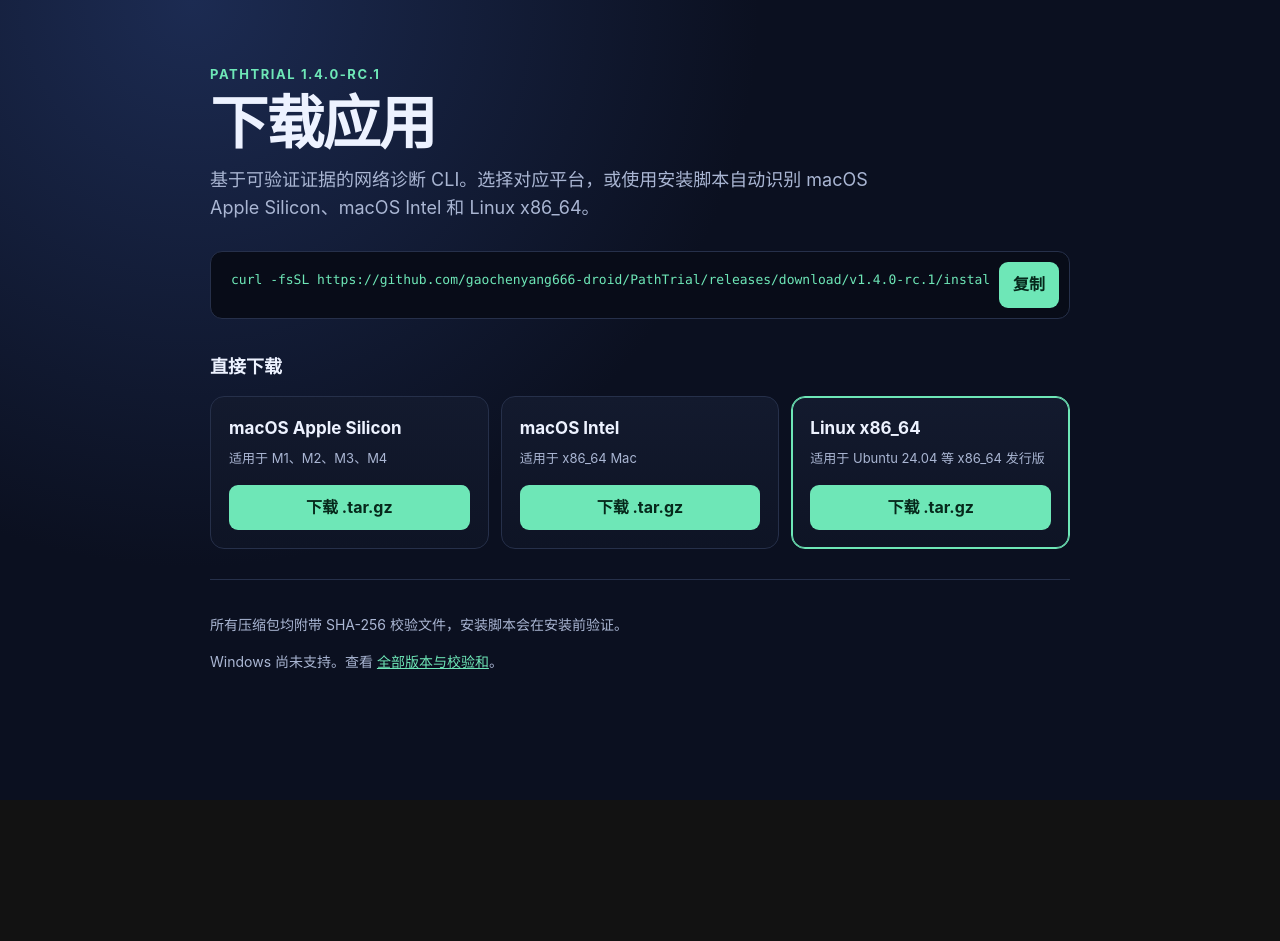
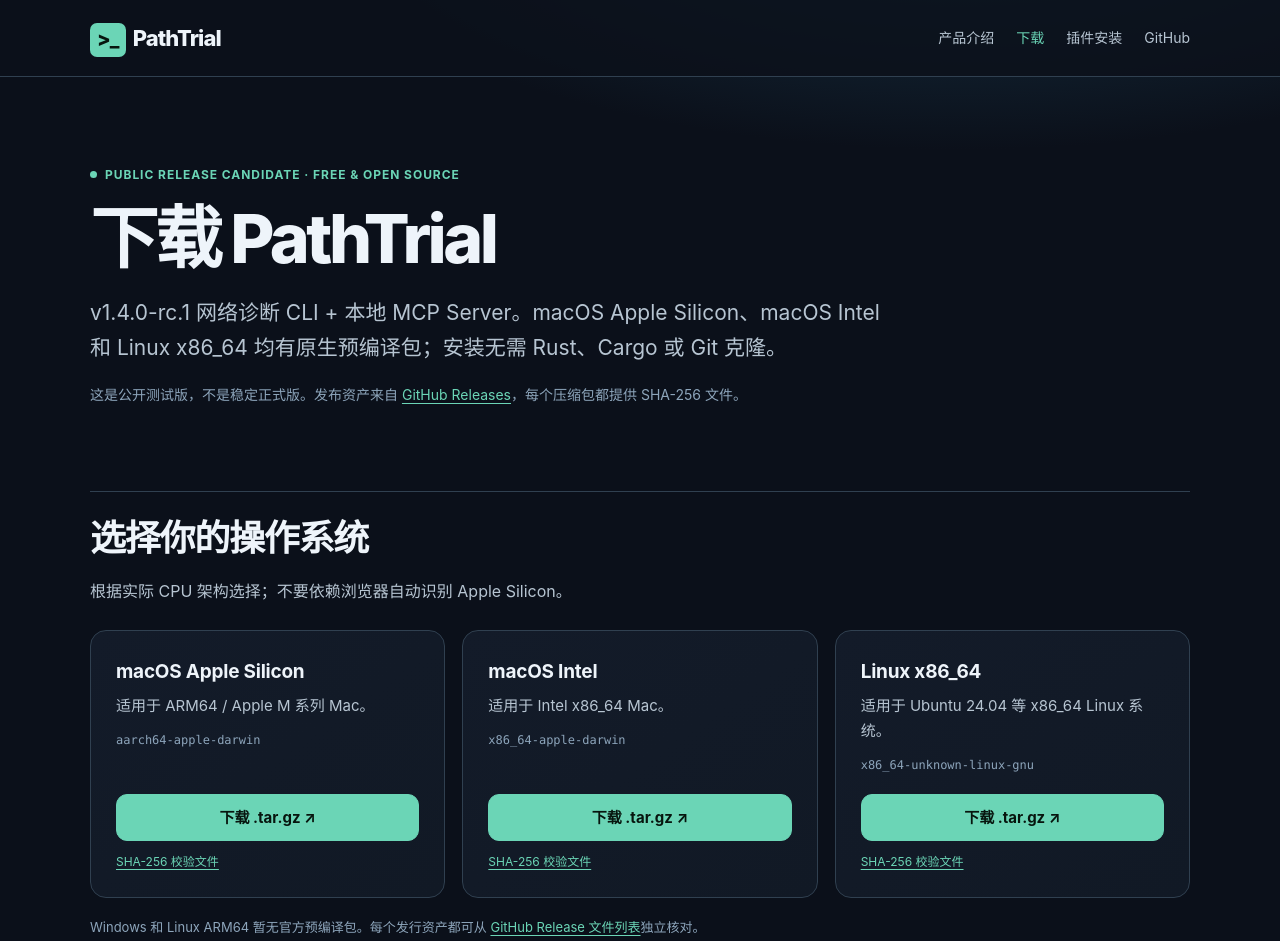
Before and after one commit to gaochenyang666-droid/PathTrial, a plain HTML site: page docs/download.html in a window 1280 px wide. Shown: the top 941 px of the page. Before the commit the page ends 800 px from the top, so only its background shows below. Drawn offline with Linux system fonts and the light colour scheme.

Commit message:
feat(pages): rebuild download page with verified binaries and safer installation steps

```diff
--- a/docs/download.html
+++ b/docs/download.html
@@ -1,175 +1,69 @@
 <!doctype html>
 <html lang="zh-CN">
 <head>
-  <meta charset="utf-8">
-  <meta name="viewport" content="width=device-width, initial-scale=1">
-  <title>下载 PathTrial</title>
-  <style>
-    :root {
-      color-scheme: dark;
-      --bg: #0b1020;
-      --panel: #131a2e;
-      --line: #26304a;
-      --text: #edf2ff;
-      --muted: #aab6d3;
-      --accent: #6ee7b7;
-      --accent-ink: #06281b;
-    }
-    * { box-sizing: border-box; }
-    body {
-      margin: 0;
-      min-height: 100vh;
-      background: radial-gradient(circle at 15% 0%, #1c2b52 0, var(--bg) 42%);
-      color: var(--text);
-      font: 16px/1.6 -apple-system, BlinkMacSystemFont, "Segoe UI", sans-serif;
-    }
-    main {
-      width: min(860px, calc(100% - 32px));
-      margin: 0 auto;
-      padding: 64px 0 48px;
-    }
-    .eyebrow {
-      color: var(--accent);
-      font-size: 13px;
-      font-weight: 700;
-      letter-spacing: .12em;
-      text-transform: uppercase;
-    }
-    h1 {
-      margin: 8px 0 12px;
-      font-size: clamp(34px, 7vw, 58px);
-      line-height: 1.05;
-      letter-spacing: -.03em;
-    }
-    .lead {
-      max-width: 680px;
-      margin: 0 0 28px;
-      color: var(--muted);
-      font-size: 18px;
-    }
-    .install {
-      display: flex;
-      gap: 8px;
-      align-items: stretch;
-      margin: 0 0 34px;
-      padding: 10px;
-      border: 1px solid var(--line);
-      border-radius: 12px;
-      background: #080c18;
-    }
-    code {
-      flex: 1;
-      overflow-x: auto;
-      padding: 8px 10px;
-      color: var(--accent);
-      font: 13px/1.5 ui-monospace, SFMono-Regular, Menlo, monospace;
-      white-space: nowrap;
-    }
-    button, .button {
-      border: 0;
-      border-radius: 9px;
-      padding: 10px 14px;
-      background: var(--accent);
-      color: var(--accent-ink);
-      font: inherit;
-      font-weight: 700;
-      text-decoration: none;
-      cursor: pointer;
-      white-space: nowrap;
-    }
-    button:hover, .button:hover { filter: brightness(1.08); }
-    h2 {
-      margin: 0 0 14px;
-      font-size: 18px;
-    }
-    .grid {
-      display: grid;
-      grid-template-columns: repeat(auto-fit, minmax(220px, 1fr));
-      gap: 12px;
-    }
-    .card {
-      display: flex;
-      flex-direction: column;
-      gap: 6px;
-      padding: 18px;
-      border: 1px solid var(--line);
-      border-radius: 14px;
-      background: linear-gradient(180deg, var(--panel), #0e1425);
-    }
-    .card.recommended {
-      border-color: var(--accent);
-      box-shadow: 0 0 0 1px var(--accent) inset;
-    }
-    .card strong { font-size: 17px; }
-    .card span { color: var(--muted); font-size: 13px; }
-    .card .button { margin-top: 10px; text-align: center; }
-    .meta {
-      margin-top: 30px;
-      padding-top: 20px;
-      border-top: 1px solid var(--line);
-      color: var(--muted);
-      font-size: 14px;
-    }
-    a { color: var(--accent); }
-  </style>
+ <meta charset="utf-8">
+ <meta name="viewport" content="width=device-width,initial-scale=1">
+ <meta name="theme-color" content="#0b101a">
+ <meta name="description" content="下载 PathTrial v1.4.0-rc.1：macOS Apple Silicon、Intel 与 Linux x86_64 网络诊断 CLI、MCP Server 预编译包，附 SHA-256 校验。无需 Rust。">
+ <meta name="robots" content="index,follow">
+ <link rel="canonical" href="https://gaochenyang666-droid.github.io/PathTrial/download.html">
+ <link rel="stylesheet" href="./site.css">
+ <meta property="og:title" content="下载 PathTrial — macOS 与 Linux 网络诊断 CLI / MCP">
+ <meta property="og:description" content="下载 v1.4.0-rc.1 预编译包、SHA-256 校验和安装脚本。">
+ <meta property="og:url" content="https://gaochenyang666-droid.github.io/PathTrial/download.html">
+ <meta name="twitter:card" content="summary">
+ <title>下载 PathTrial v1.4.0-rc.1 — macOS / Linux 网络诊断 CLI 与 MCP</title>
 </head>
 <body>
-<main>
-  <div class="eyebrow">PathTrial 1.4.0-rc.1</div>
-  <h1>下载应用</h1>
-  <p class="lead">
-    基于可验证证据的网络诊断 CLI。选择对应平台，或使用安装脚本自动识别
-    macOS Apple Silicon、macOS Intel 和 Linux x86_64。
-  </p>
-
-  <div class="install">
-    <code id="install-command">curl -fsSL https://github.com/gaochenyang666-droid/PathTrial/releases/download/v1.4.0-rc.1/install.sh | sh</code>
-    <button id="copy" type="button">复制</button>
-  </div>
-
-  <h2>直接下载</h2>
-  <div class="grid">
-    <div class="card" data-os="mac-arm">
-      <strong>macOS Apple Silicon</strong>
-      <span>适用于 M1、M2、M3、M4</span>
-      <a class="button" href="https://github.com/gaochenyang666-droid/PathTrial/releases/download/v1.4.0-rc.1/pathtrial-aarch64-apple-darwin.tar.gz">下载 .tar.gz</a>
+<a class="skip" href="#main">跳转到正文</a>
+<header><div class="container topbar">
+  <a class="brand" href="./" aria-label="PathTrial 首页"><span class="brand-mark" aria-hidden="true">&gt;_</span>PathTrial</a>
+  <nav aria-label="主要导航"><a href="./">产品介绍</a><a href="./download.html" aria-current="page">下载</a><a href="https://github.com/gaochenyang666-droid/PathTrial/blob/main/docs/ai-integrations.md">插件安装</a><a href="https://github.com/gaochenyang666-droid/PathTrial">GitHub</a></nav>
+</div></header>
+<main class="container" id="main">
+  <section class="hero">
+    <span class="kicker">Public Release Candidate · Free &amp; Open Source</span>
+    <h1>下载 PathTrial</h1>
+    <p class="lead">v1.4.0-rc.1 网络诊断 CLI + 本地 MCP Server。macOS Apple Silicon、macOS Intel 和 Linux x86_64 均有原生预编译包；安装无需 Rust、Cargo 或 Git 克隆。</p>
+    <p class="eyeline">这是公开测试版，不是稳定正式版。发布资产来自 <a href="https://github.com/gaochenyang666-droid/PathTrial/releases/tag/v1.4.0-rc.1">GitHub Releases</a>，每个压缩包都提供 SHA-256 文件。</p>
+  </section>
+  <section class="section" style="padding-top:25px" aria-labelledby="downloads-heading">
+    <div class="section-head"><h2 id="downloads-heading">选择你的操作系统</h2><p>根据实际 CPU 架构选择；不要依赖浏览器自动识别 Apple Silicon。</p></div>
+    <div class="grid">
+      <article class="card download-card"><h3>macOS Apple Silicon</h3><p>适用于 ARM64 / Apple M 系列 Mac。</p><p class="arch mono">aarch64-apple-darwin</p><a class="btn primary" href="https://github.com/gaochenyang666-droid/PathTrial/releases/download/v1.4.0-rc.1/pathtrial-aarch64-apple-darwin.tar.gz">下载 .tar.gz ↗</a><p style="margin-top:11px;font-size:12px"><a href="https://github.com/gaochenyang666-droid/PathTrial/releases/download/v1.4.0-rc.1/pathtrial-aarch64-apple-darwin.tar.gz.sha256">SHA-256 校验文件</a></p></article>
+      <article class="card download-card"><h3>macOS Intel</h3><p>适用于 Intel x86_64 Mac。</p><p class="arch mono">x86_64-apple-darwin</p><a class="btn primary" href="https://github.com/gaochenyang666-droid/PathTrial/releases/download/v1.4.0-rc.1/pathtrial-x86_64-apple-darwin.tar.gz">下载 .tar.gz ↗</a><p style="margin-top:11px;font-size:12px"><a href="https://github.com/gaochenyang666-droid/PathTrial/releases/download/v1.4.0-rc.1/pathtrial-x86_64-apple-darwin.tar.gz.sha256">SHA-256 校验文件</a></p></article>
+      <article class="card download-card"><h3>Linux x86_64</h3><p>适用于 Ubuntu 24.04 等 x86_64 Linux 系统。</p><p class="arch mono">x86_64-unknown-linux-gnu</p><a class="btn primary" href="https://github.com/gaochenyang666-droid/PathTrial/releases/download/v1.4.0-rc.1/pathtrial-x86_64-unknown-linux-gnu.tar.gz">下载 .tar.gz ↗</a><p style="margin-top:11px;font-size:12px"><a href="https://github.com/gaochenyang666-droid/PathTrial/releases/download/v1.4.0-rc.1/pathtrial-x86_64-unknown-linux-gnu.tar.gz.sha256">SHA-256 校验文件</a></p></article>
     </div>
-    <div class="card" data-os="mac-intel">
-      <strong>macOS Intel</strong>
-      <span>适用于 x86_64 Mac</span>
-      <a class="button" href="https://github.com/gaochenyang666-droid/PathTrial/releases/download/v1.4.0-rc.1/pathtrial-x86_64-apple-darwin.tar.gz">下载 .tar.gz</a>
+    <p class="footnote" style="margin-top:19px">Windows 和 Linux ARM64 暂无官方预编译包。每个发行资产都可从 <a href="https://github.com/gaochenyang666-droid/PathTrial/releases/tag/v1.4.0-rc.1">GitHub Release 文件列表</a>独立核对。</p>
+  </section>
+  <section class="section" id="install">
+    <div class="section-head"><h2>通过官方安装脚本安装</h2><p>推荐先下载并检查安装脚本，再执行它。脚本按平台下载匹配的压缩包，验证 SHA-256 后安装到 <code class="inline-code">~/.local/bin</code>。</p></div>
+    <div class="codebox"><button id="copy-install" type="button" class="btn secondary" style="position:absolute;right:12px;top:11px;min-height:34px;padding:5px 12px" aria-label="复制安装命令">复制</button><pre id="install-command">curl -fsSLo pathtrial-install.sh \
+  https://github.com/gaochenyang666-droid/PathTrial/releases/download/v1.4.0-rc.1/install.sh
+less pathtrial-install.sh
+sh pathtrial-install.sh
+export PATH="$HOME/.local/bin:$PATH"
+pathtrial --version
+pathtrial mcp --help</pre></div>
+    <div class="notice"><p><strong>安全提示：</strong>不建议直接将远程脚本通过管道传入 Shell；请先阅读脚本内容。如选择手动安装，请先检查压缩包对应的 SHA-256 文件。</p></div>
+  </section>
+  <section class="section" id="verify">
+    <h2>安装后检查</h2>
+    <div class="grid two">
+      <div class="card"><h3>独立 CLI</h3><p>在终端运行 <code class="inline-code">pathtrial --version</code>、<code class="inline-code">pathtrial scan --help</code>。试用网络诊断前确认目标是你有权检测的设备或服务。</p></div>
+      <div class="card"><h3>MCP / AI 插件</h3><p>运行 <code class="inline-code">pathtrial mcp --help</code>，然后根据 <a href="https://github.com/gaochenyang666-droid/PathTrial/blob/main/docs/ai-integrations.md">集成指南</a>安装 Codex 或 Claude Code 的 Marketplace 插件。</p></div>
     </div>
-    <div class="card" data-os="linux">
-      <strong>Linux x86_64</strong>
-      <span>适用于 Ubuntu 24.04 等 x86_64 发行版</span>
-      <a class="button" href="https://github.com/gaochenyang666-droid/PathTrial/releases/download/v1.4.0-rc.1/pathtrial-x86_64-unknown-linux-gnu.tar.gz">下载 .tar.gz</a>
-    </div>
-  </div>
-
-  <div class="meta">
-    <p>所有压缩包均附带 SHA-256 校验文件，安装脚本会在安装前验证。</p>
-    <p>Windows 尚未支持。查看 <a href="https://github.com/gaochenyang666-droid/PathTrial/releases">全部版本与校验和</a>。</p>
-  </div>
+    <p style="margin-top:24px"><a href="https://github.com/gaochenyang666-droid/PathTrial/blob/main/docs/cli.md">CLI 使用说明</a> · <a href="https://github.com/gaochenyang666-droid/PathTrial/issues/new?template=bug_report.md">报告安装问题</a> · <a href="https://github.com/gaochenyang666-droid/PathTrial/actions/runs/39209255302">三平台公开包验收记录</a></p>
+  </section>
 </main>
+<footer><div class="container"><span>PathTrial v1.4.0-rc.1 · MIT License · Release Candidate</span><span><a href="./">产品首页</a> · <a href="https://github.com/gaochenyang666-droid/PathTrial/releases">所有版本</a> · <a href="https://github.com/gaochenyang666-droid/PathTrial/issues">反馈</a></span></div></footer>
 <script>
-  const ua = navigator.userAgent;
-  let key = "";
-  if (/Mac/.test(ua)) key = /ARM|arm64|aarch64/.test(ua) ? "mac-arm" : "mac-intel";
-  if (/Linux/.test(ua) && !/Android/.test(ua)) key = "linux";
-  const card = key && document.querySelector(`[data-os="${key}"]`);
-  if (card) card.classList.add("recommended");
-
-  const copy = document.getElementById("copy");
-  copy.addEventListener("click", async () => {
-    const text = document.getElementById("install-command").textContent;
-    try {
-      await navigator.clipboard.writeText(text);
-      copy.textContent = "已复制";
-      setTimeout(() => { copy.textContent = "复制"; }, 1500);
-    } catch {
-      copy.textContent = "请手动复制";
-    }
-  });
+const btn=document.getElementById("copy-install");
+btn?.addEventListener("click",async()=>{
+ const value=document.getElementById("install-command")?.textContent||"";
+ if(!navigator.clipboard?.writeText){btn.textContent="请手动选中复制";return;}
+ try{await navigator.clipboard.writeText(value);btn.textContent="已复制";}catch{btn.textContent="请手动选中复制";}
+});
 </script>
 </body>
 </html>
```
